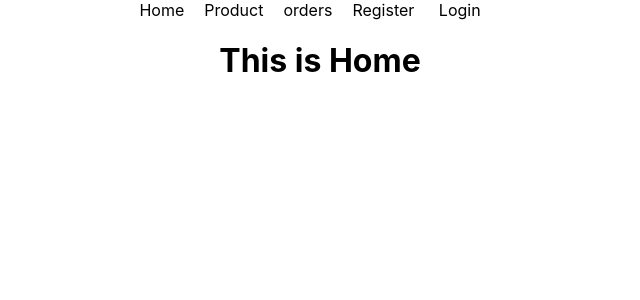
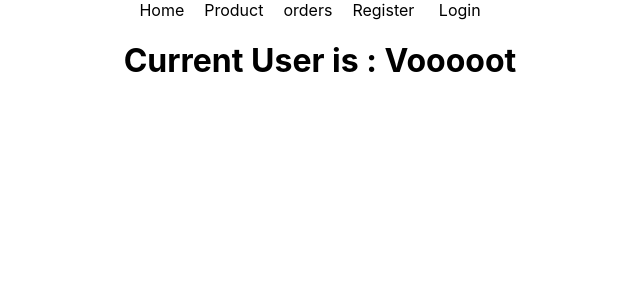
Before and after one commit to bdavijit/warehouse-management-client-side, a React (Create React App) app: page / in a window 1280 px wide. Shown: the top 300 px of the page, without its empty margins (320-960 px from the left). Built offline with nearby package versions, Linux system fonts and the light colour scheme; no server answers.

Commit message:
personal hook

```diff
--- a/src/Components/Home/Home.js
+++ b/src/Components/Home/Home.js
@@ -1,9 +1,12 @@
 import React from 'react';
+import useFirebase from '../../Hooks/useFirebase';
 
 const Home = () => {
+
+  const { user } = useFirebase();
     return (
         <div>
-          <h1>This is Home</h1>
+          <h1>Current User is : {user ? user.displayName : "Vooooot"}</h1>
         </div>
     );
 };
```
